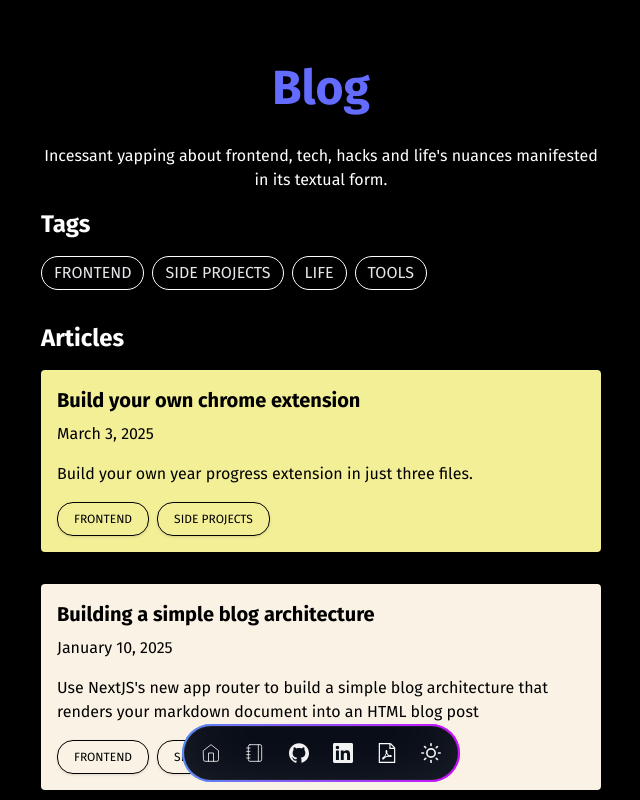
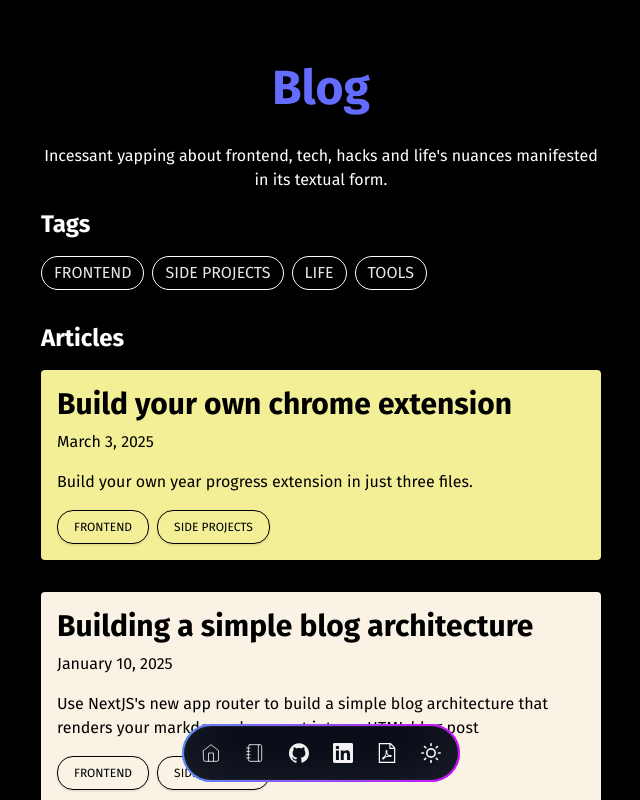
Before and after one commit to allanmosesfernandes/portfolio2025, a Next.js app: page /blog in a window 1280 px wide. Shown: the top 800 px of the page, without its empty margins (319-959 px from the left). Built offline with nearby package versions, Linux system fonts and the light colour scheme.

Commit message:
refine blog post introduction and enhance styling for blog links

```diff
--- a/posts/building-your-own-chrome-extension.md
+++ b/posts/building-your-own-chrome-extension.md
@@ -10,7 +10,7 @@ image: '/blog-images/chrome-extension.png'
 readingTime: '10'
 ---
 
-I wanted a simple way to track the year's progress, so I decided to build a Chrome extension (lol).
+I wanted a simple way to track the year's progress, so I decided to build a Chrome extension for it.
 I’ve also for some reason figured it would be super challenging to build my own chrome extension (spoiler alert: it's not) so I decided to do something about it and got to work:<br/><br/>
 
 ![image](/blog-images/chrome-extension.png)
--- a/src/app/blog/BlogClient.jsx
+++ b/src/app/blog/BlogClient.jsx
@@ -109,10 +109,12 @@ const BlogClient = ({ allPostsData, allTags }) => {
                             <Link href={`/blog/${slug}`} key={id}>
                                 <div
                                     style={{ backgroundColor: backgroundColors[index] }}
-                                    className="blog-li p-4 mb-6 rounded text-black"
+                                    className="blog-li p-4 mb-6 rounded text-black article-block"
                                 >
                                     <div className="flex flex-col gap-2">
-                                        <h3 className="font-bold text-xl">{title}</h3>
+                                        <h3 className="text-black text-3xl font-bold article-link inline-block relative w-fit">
+                                            {title}
+                                        </h3>
                                         <p className="text-black ">{formatDate(date)}</p>
                                     </div>
                                     <p className="my-4">{summary}</p>
```
